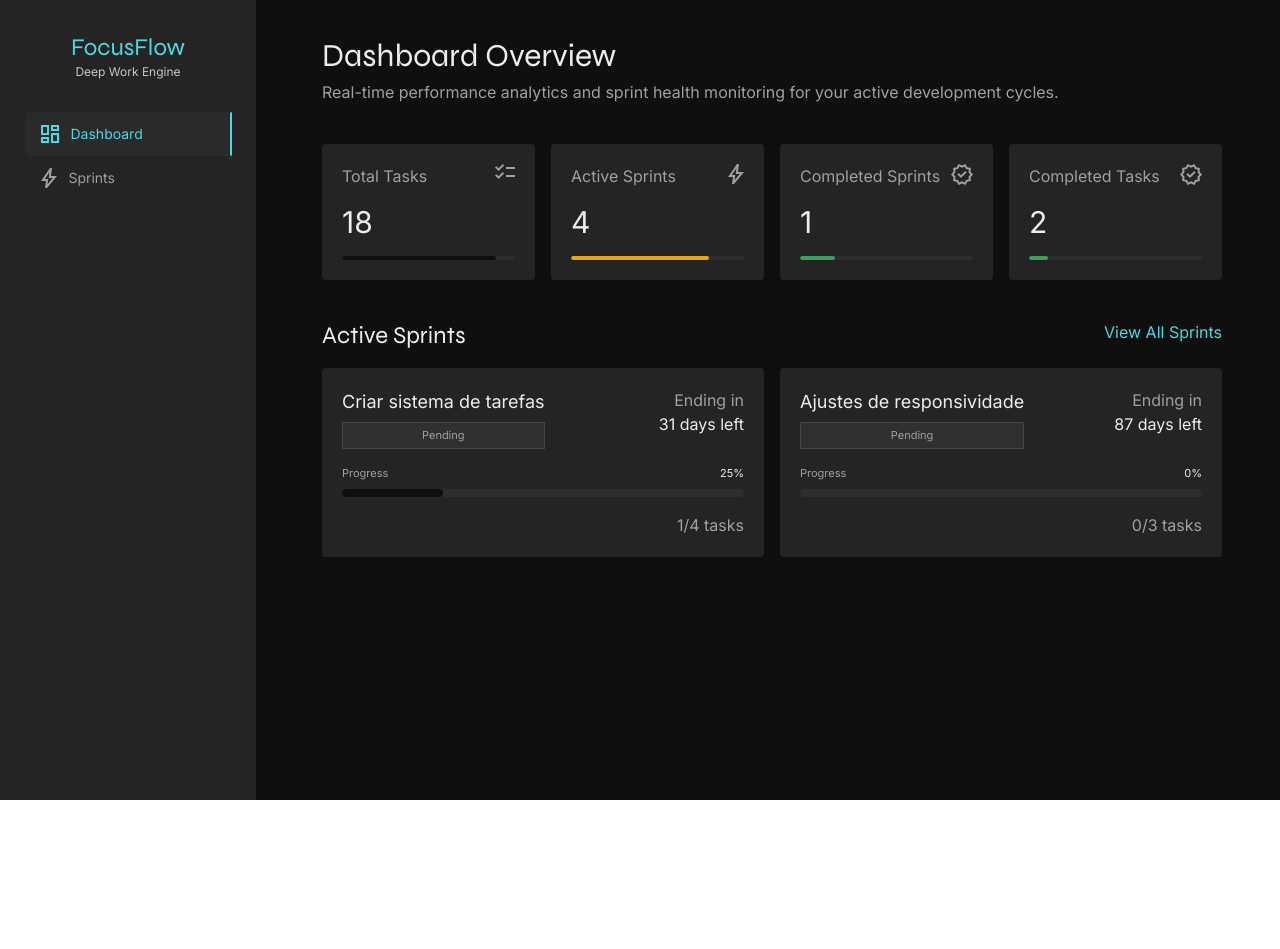
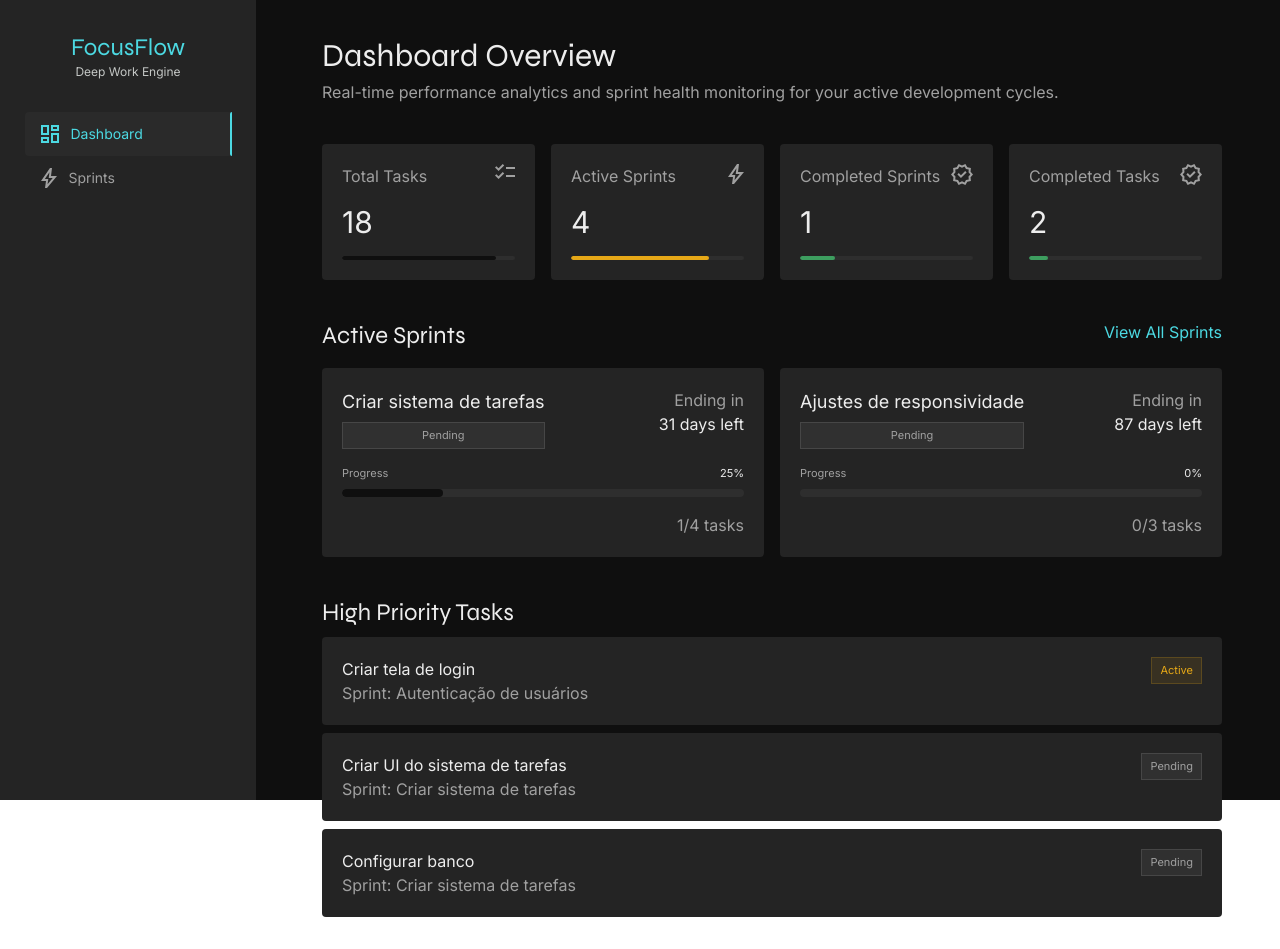
Before and after one commit to JoaoGustavo-dev/focusflow, a React (Vite) app: page / in a window 1280 px wide. Before the commit the page ends 800 px from the top, so only its background shows below. Built offline with nearby package versions, Linux system fonts and the light colour scheme; data requests are answered from the project's data file.

Commit message:
feat: add high priority tasks section to home

```diff
--- a/src/components/TaskPriorityCard.jsx
+++ b/src/components/TaskPriorityCard.jsx
@@ -5,9 +5,9 @@ import StatusBadge from './StatusBadge'
 const TaskPriorityCard = ({ title, sprintName, badgeTitle, status }) => {
   return (
     <Card>
-      <div className="flex justify-between">
-        <div>
-          <CardTitle title={title} className="text-base" />
+      <div className="flex justify-between gap-4">
+        <div className="min-w-0">
+          <CardTitle title={title} className="text-main text-base" />
           <p className="text-secondary text-base">Sprint: {sprintName}</p>
         </div>
 
--- /dev/null
+++ b/src/components/TaskPriorityCards.jsx
@@ -0,0 +1,75 @@
+import { useGetSprints } from '../hooks/data/use-get-sprints'
+import { useGetTasks } from '../hooks/data/use-get-tasks'
+import { parseDate } from '../utils/parseDate'
+import TaskPriorityCard from './TaskPriorityCard'
+import { statusVariants } from '../utils/statusVariants'
+import { statusLabels } from '../utils/statusLabels'
+
+const TaskPriorityCards = () => {
+  const { data: tasks } = useGetTasks()
+  const { data: sprints } = useGetSprints()
+
+  const highPriorityTasks = tasks?.filter(
+    (task) => task.status !== 'done' && task.priority === 'high'
+  )
+
+  const actualDate = new Date()
+
+  const tasksWithSprintInfo = highPriorityTasks?.map((task) => {
+    const sprintsTask = sprints?.find(
+      (sprint) => Number(sprint.id) === task.sprintId
+    )
+
+    const sprintEnd = sprintsTask.endDate
+
+    const sprintEndParsed = parseDate(sprintEnd)
+
+    const endDaysLeft = sprintEndParsed - actualDate
+
+    const sprintName = sprintsTask.title
+
+    return {
+      ...task,
+      endDays: endDaysLeft,
+      sprintName: sprintName,
+    }
+  })
+
+  const sortedHighPriorityTasks = tasksWithSprintInfo?.sort((taskA, taskB) => {
+    if (taskA.status === 'in-progress') {
+      return -1
+    }
+    if (taskB.status === 'in-progress') {
+      return 1
+    }
+
+    return taskA.endDays - taskB.endDays
+  })
+
+  const selectedTasks = sortedHighPriorityTasks?.slice(0, 3)
+
+  return (
+    <div className="flex flex-col gap-2">
+      <p className="font-display text-main text-2xl">High Priority Tasks</p>
+      {selectedTasks?.length === 0 ? (
+        <p className="text-main mt-4 text-center text-2xl">
+          No high priority tasks at the moment!
+        </p>
+      ) : (
+        selectedTasks?.map((task) => {
+          return (
+            <TaskPriorityCard
+              key={task.id}
+              title={task.title}
+              sprintName={task.sprintName}
+              badgeTitle={statusLabels[task.status]}
+              status={statusVariants[task.status]}
+            />
+          )
+        })
+      )}
+    </div>
+  )
+}
+
+export default TaskPriorityCards
--- a/src/pages/Home.jsx
+++ b/src/pages/Home.jsx
@@ -1,6 +1,7 @@
 import ActiveSprintCards from '../components/ActiveSprintCards'
 import Header from '../components/Header'
 import StatCards from '../components/StatCards'
+import TaskPriorityCards from '../components/TaskPriorityCards'
 
 const Home = () => {
   return (
@@ -18,6 +19,9 @@ const Home = () => {
 
       {/* Active Sprint Cards */}
       <ActiveSprintCards />
+
+      {/* High Priority Tasks */}
+      <TaskPriorityCards />
     </div>
   )
 }
```
